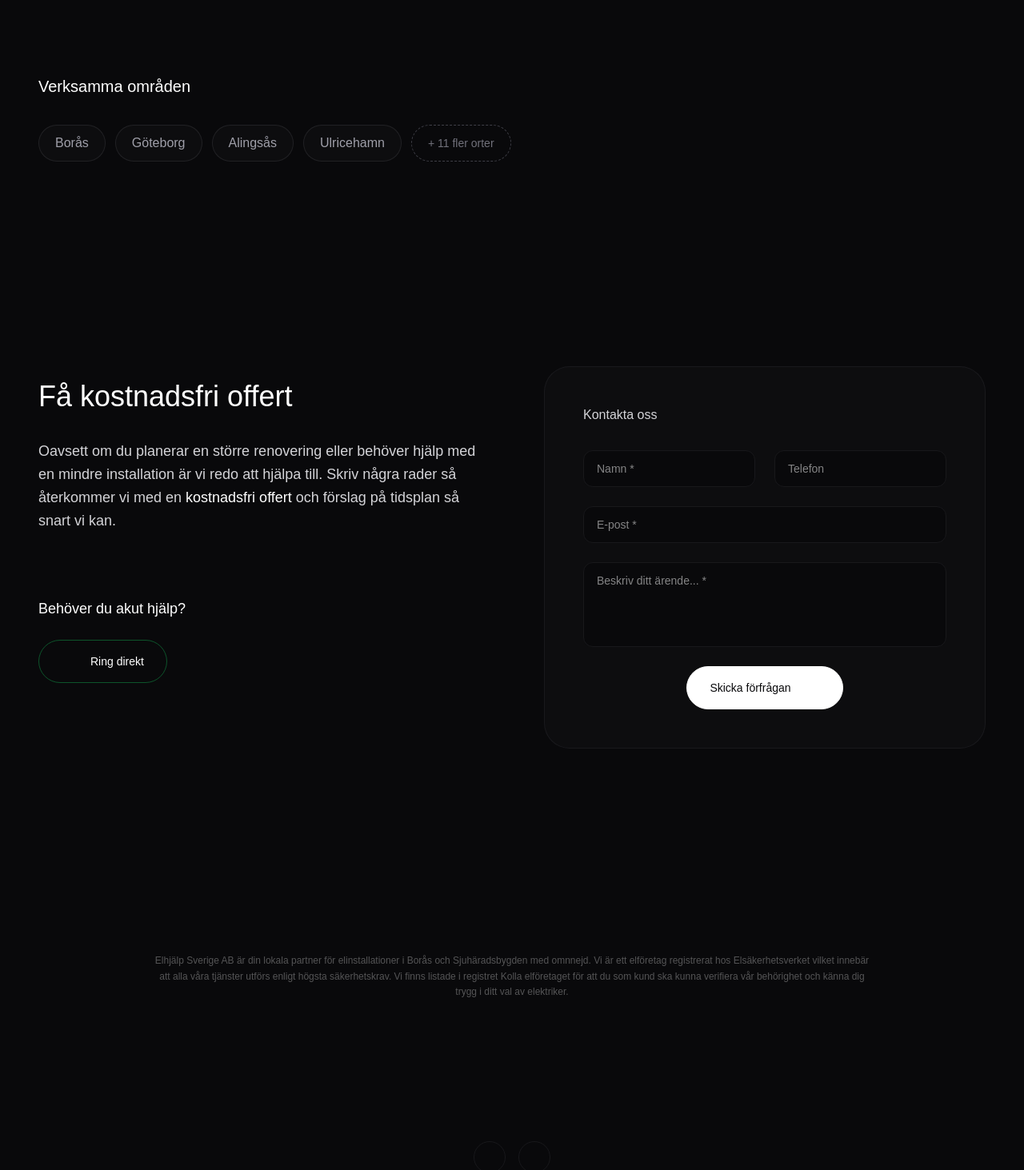
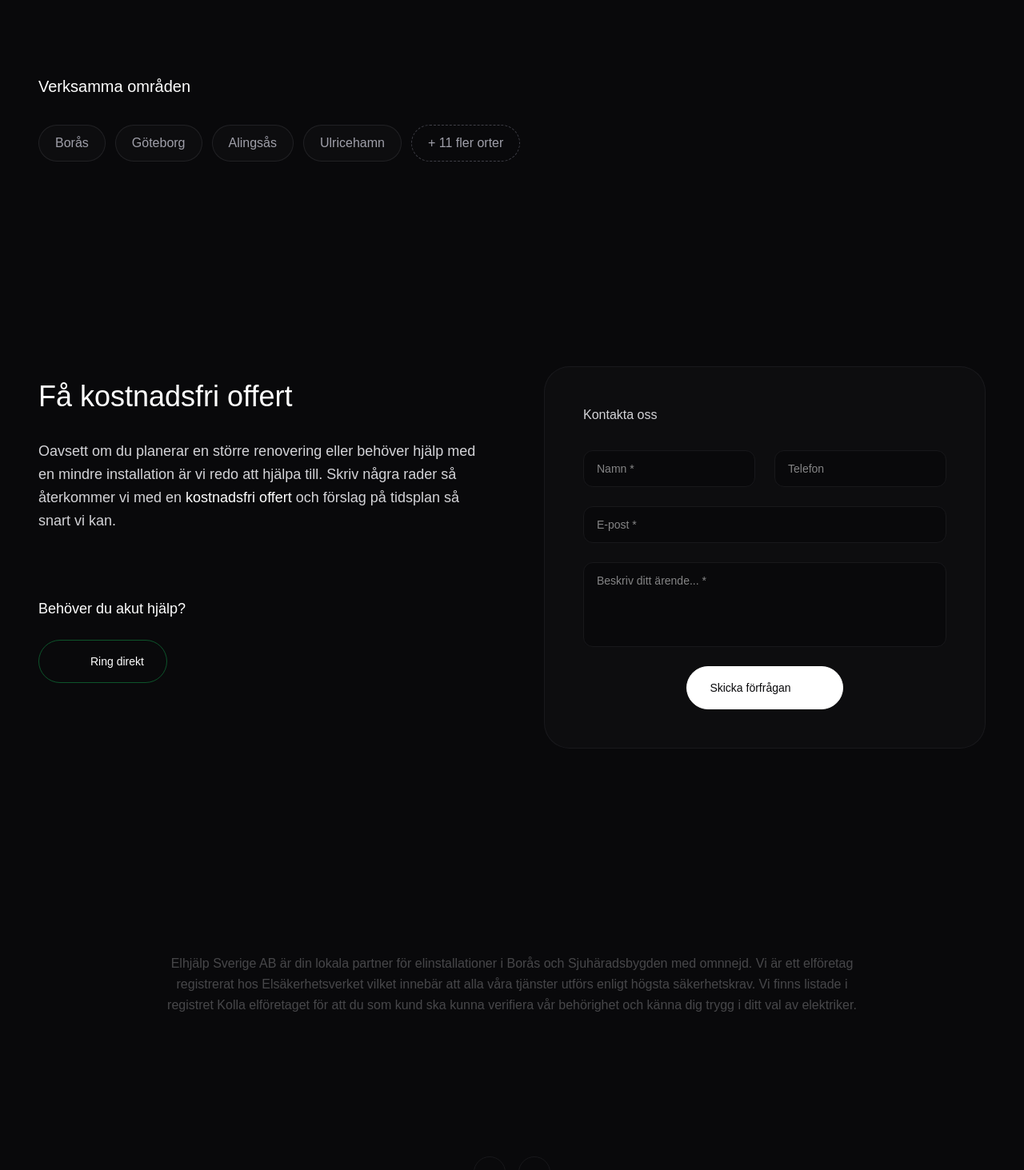
Before and after one commit to eliasbengtsson00/elhjalp, a Next.js app: page / in a window 1280 px wide. Shown: the part 2383-3846 px from the top of the page at 80% size. Built offline with nearby package versions, Linux system fonts and the light colour scheme; no server answers; some icons are missing; a web font is replaced by a local one.

Commit message:
accessibility #4

```diff
--- a/src/components/sections/LocationStrip.js
+++ b/src/components/sections/LocationStrip.js
@@ -65,7 +65,7 @@ export default function LocationStrip() {
             <motion.button
               layout
               onClick={() => setIsOpen(true)}
-              className="px-5 py-2.5 rounded-full border border-dashed border-zinc-700 text-sm font-normal text-zinc-500 hover:text-white hover:border-zinc-500 transition-colors duration-200 outline-none cursor-pointer"
+              className="px-5 py-2.5 rounded-full border border-dashed border-zinc-700 text-base font-light text-zinc-400 hover:text-white hover:border-zinc-500 transition-colors duration-200 outline-none cursor-pointer"
             >
               + {areas.length - 4} fler orter
             </motion.button>
--- a/src/components/sections/SeoText.js
+++ b/src/components/sections/SeoText.js
@@ -3,7 +3,7 @@ export default function SeoText() {
     <section className="my-24 md:my-32 opacity-30 hover:opacity-100 transition-opacity duration-200">
       <div className="max-w-7xl mx-auto px-6 md:px-12">
         <div className="mx-auto max-w-4xl text-center">
-          <p className="text-xs text-foreground-text font-light leading-relaxed">
+          <p className="text-muted-text font-light leading-relaxed">
             Elhjälp Sverige AB är din lokala partner för elinstallationer i Borås och Sjuhäradsbygden med omnnejd.
             Vi är ett elföretag registrerat hos Elsäkerhetsverket vilket innebär att alla våra
             tjänster utförs enligt högsta säkerhetskrav.
```
